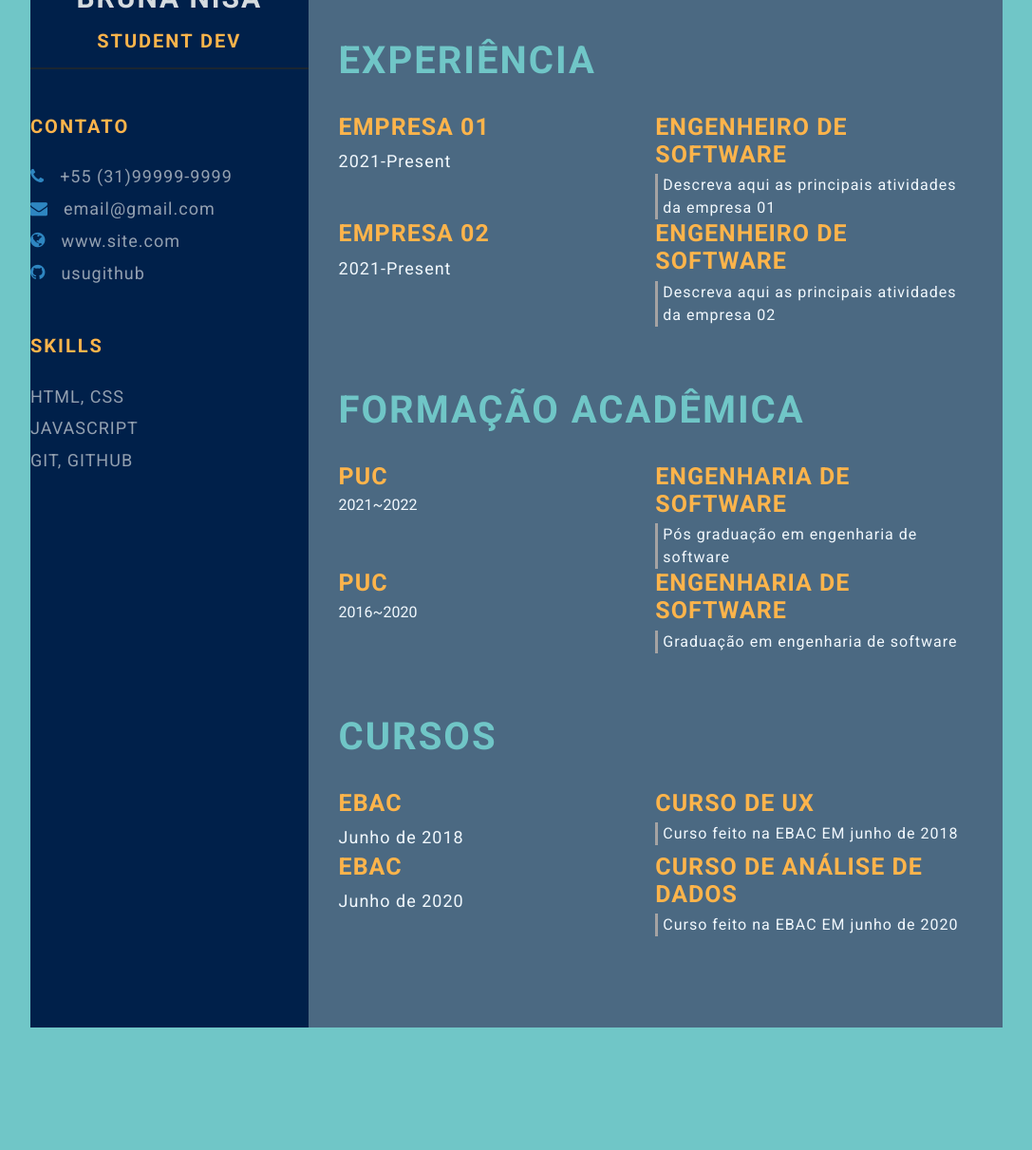
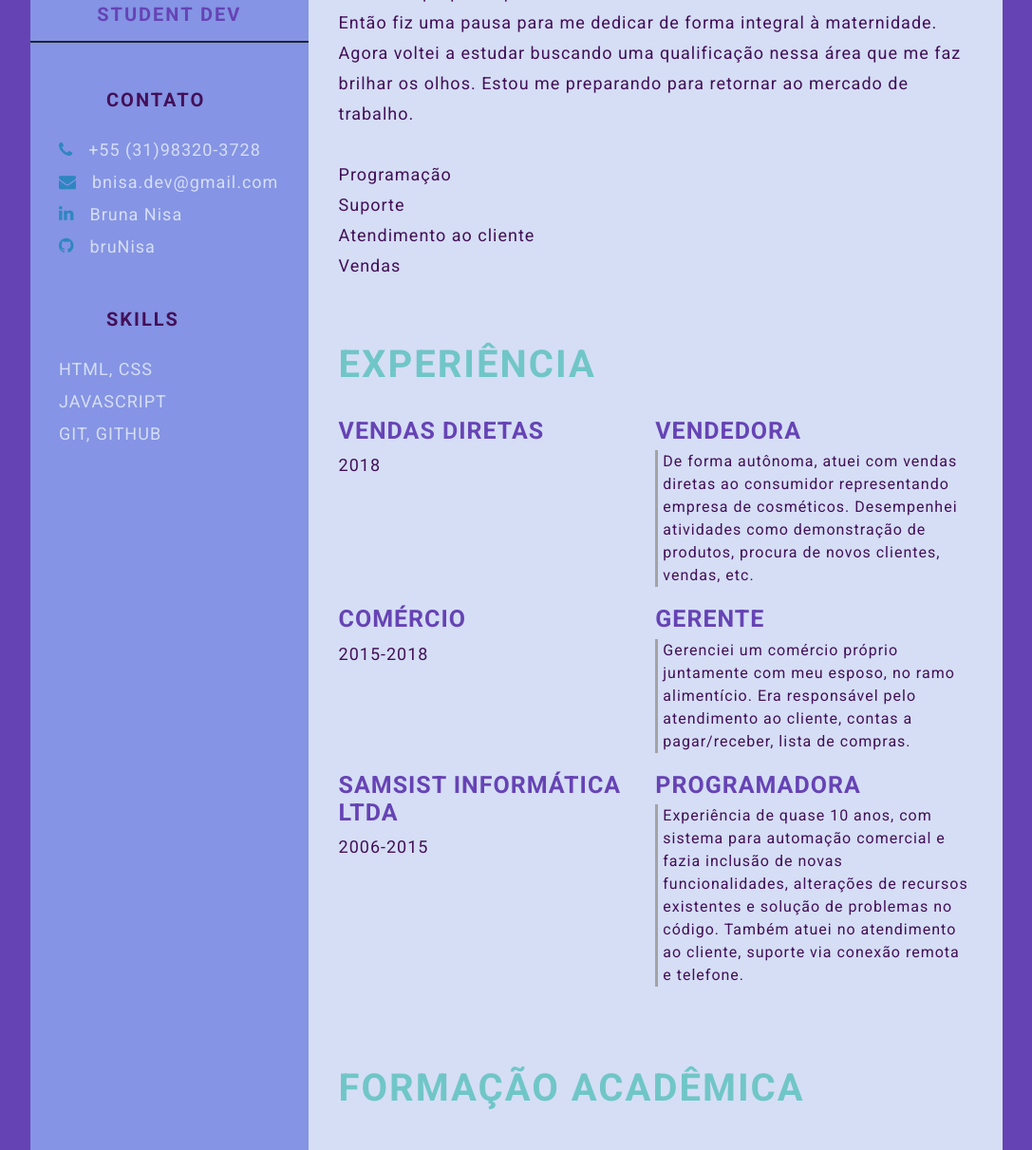
Before and after one commit to bruNisa/bruNisa.github.io, a plain HTML site: page index.html in a window 1280 px wide. Shown: the part 359-1570 px from the top of the page at 95% size, without its empty margins (96-1183 px from the left). Before the commit the page ends 1473 px from the top, so only its background shows below. Drawn offline with Linux system fonts and the light colour scheme.

Commit message:
feature: update info personal (#7)
Co-authored-by: bruNisa <bnisa.dev@hotmail.com>

```diff
--- a/index.html
+++ b/index.html
@@ -19,7 +19,6 @@
             href="https://cdnjs.cloudflare.com/ajax/libs/font-awesome/4.7.0/css/font-awesome.min.css">
 
         <!-- Custom CSS -->
-
         <link rel="stylesheet" href="style.css">
     </head>
 
@@ -35,10 +34,10 @@
                     <div class="contact-info">
                         <p class="left-title">Contato</p>
                         <ul>
-                            <li><i class="fa fa-phone"></i>+55 (31)99999-9999</li>
-                            <li><i class="fa fa-envelope"></i>email@gmail.com</li>
-                            <li><i class="fa fa-globe"></i>www.site.com</li>
-                            <li><i class="fa fa-github"></i>usugithub</li>
+                            <li><i class="fa fa-phone"></i><a class="link-redes" href="https://wa.me/+5531983203728?text=Olá, Bruna!">+55 (31)98320-3728</a></li>
+                            <li><i class="fa fa-envelope"></i><a class="link-redes" href="mailto:bnisa.dev@gmail.com">bnisa.dev@gmail.com</a></li>
+                            <li><i class="fa fa-linkedin"></i><a class="link-redes" href="https://www.linkedin.com/in/bruna-nisa-288161252/">Bruna Nisa</a></li>
+                            <li><i class="fa fa-github"></i><a class="link-redes" href="https://github.com/bruNisa">bruNisa</a></li>
                         </ul>
                     </div>
                     <div class="skills">
@@ -62,9 +61,15 @@
                     <section class="about gap">
                         <div class="right-title">Sobre Mim</div>
                         <p class="about-me-contents">
-                            <br>Olá sou a Bruna.<br>
-                            <br>Um pouco mais sobre o que faço
-                            <br>Quais são minhas competências
+                            <br>Olá, eu sou a Bruna.<br>
+                            <br>Trabalhei por quase 10 anos com programação e suporte ao cliente em uma empresa de sistemas. Após isso tive uma experência gerenciando um comércio próprio e posteriormente com vendas diretas.<br>
+                                Então fiz uma pausa para me dedicar de forma integral à maternidade. <br>Agora voltei a estudar buscando uma qualificação nessa área que me faz brilhar os
+                                olhos. Estou me preparando para retornar ao mercado de trabalho.
+                            <br><br>
+                                Programação<br>
+                                Suporte<br>
+                                Atendimento ao cliente<br>
+                                Vendas
                         </p>
                     </section>
 
@@ -72,24 +77,38 @@
                         <div class="right-title">Experiência</div>
                         <div class="experience-contents">
                             <div class="exp-left">
-                                <p class="exp-company-name">Empresa 01</p>
-                                <p class="exp-time-period">2021-Present</p>
+                                <p class="exp-company-name">Vendas diretas</p>
+                                <p class="exp-time-period">2018</p>
                             </div>
                             <div class="exp-right">
-                                <p class="exp-position">Engenheiro de software</p>
+                                <p class="exp-position">Vendedora</p>
                                 <p class="exp-desc">
-                                    Descreva aqui as principais atividades da empresa 01
-                                </p>
+                                    De forma autônoma, atuei com vendas diretas ao consumidor representando empresa de cosméticos.
+                                    Desempenhei atividades como demonstração de produtos, procura de novos clientes, vendas, etc.
+                                </p><br>
                             </div>
                             <div class="exp-left">
-                                <p class="exp-company-name">Empresa 02</p>
-                                <p class="exp-time-period">2021-Present</p>
+                                <p class="exp-company-name">Comércio</p>
+                                <p class="exp-time-period">2015-2018</p>
                             </div>
                             <div class="exp-right">
-                                <p class="exp-position">Engenheiro de software</p>
+                                <p class="exp-position">Gerente</p>
                                 <p class="exp-desc">
-                                    Descreva aqui as principais atividades da empresa 02
-                                </p>
+                                    Gerenciei um comércio próprio juntamente com meu esposo, no ramo alimentício. Era responsável
+                                    pelo atendimento ao cliente, contas a pagar/receber, lista de compras.
+                                </p><br>
+                            </div>
+                            <div class="exp-left">
+                                <p class="exp-company-name">Samsist Informática LTDA</p>
+                                <p class="exp-time-period">2006-2015</p>
+                            </div>
+                            <div class="exp-right">
+                                <p class="exp-position">Programadora</p>
+                                <p class="exp-desc">
+                                    Experiência de quase 10 anos, com sistema para automação comercial e fazia inclusão de novas
+                                    funcionalidades, alterações de recursos existentes e solução de problemas no código. Também
+                                    atuei no atendimento ao cliente, suporte via conexão remota e telefone.
+                                </p><br>
                             </div>
                         </div>
                     </section>
@@ -97,23 +116,13 @@
                         <div class="right-title">Formação acadêmica</div>
                         <div class="education-contents">
                             <div class="education-left">
-                                <p class="education-school-name">PUC</p>
-                                <p class="education-time-period">2021~2022</p>
+                                <p class="education-school-name"></p>
+                                <p class="education-time-period"></p>
                             </div>
                             <div class="education-right">
-                                <p class="education-subject">Engenharia de software</p>
+                                <p class="education-subject"></p>
                                 <p class="education-desc">
-                                    Pós graduação em engenharia de software
-                                </p>
-                            </div>
-                            <div class="education-left">
-                                <p class="education-school-name">PUC</p>
-                                <p class="education-time-period">2016~2020</p>
-                            </div>
-                            <div class="education-right">
-                                <p class="education-subject">Engenharia de software</p>
-                                <p class="education-desc">
-                                    Graduação em engenharia de software
+
                                 </p>
                             </div>
                         </div>
@@ -123,23 +132,43 @@
                         <div class="awards-contents">
                             <div class="awards-left">
                                 <p class="awards-company-name">EBAC</p>
-                                <P class="awards-time-period">Junho de 2018</P>
+                                <P class="awards-time-period">Outubro de 2022</P>
                             </div>
                             <div class="awards-right">
-                                <p class="awards-name">Curso de UX</p>
+                                <p class="awards-name">Engenheiro Front-end</p>
                                 <p class="awards-desc">
-                                    Curso feito na EBAC EM junho de 2018
-                                </p>
+                                    Curso profissionalizante em andamento, na EBAC iniciado em outubro de 2022
+                                </p><br>
                             </div>
                             <div class="awards-left">
                                 <p class="awards-company-name">EBAC</p>
-                                <P class="awards-time-period">Junho de 2020</P>
+                                <P class="awards-time-period">Outubro de 2022</P>
                             </div>
                             <div class="awards-right">
-                                <p class="awards-name">Curso de Análise de dados</p>
+                                <p class="awards-name">Introdução à programação</p>
                                 <p class="awards-desc">
-                                    Curso feito na EBAC EM junho de 2020
-                                </p>
+                                    Curso online feito na EBAC em outubro de 2022
+                                </p><br>
+                            </div>
+                            <div class="awards-left">
+                                <p class="awards-company-name">PUCRS Online</p>
+                                <P class="awards-time-period">Setembro 2022</P>
+                            </div>
+                            <div class="awards-right">
+                                <p class="awards-name">Aprender para liderar</p>
+                                <p class="awards-desc">
+                                    Curso feito na PUCRS Online em setembro de 2022
+                                </p><br>
+                            </div>
+                            <div class="awards-left">
+                                <p class="awards-company-name">PUCRS Online</p>
+                                <P class="awards-time-period">Setembro 2022</P>
+                            </div>
+                            <div class="awards-right">
+                                <p class="awards-name">Profissional Adaptável: inteligência emocional, finanças pessoais e liderança</p>
+                                <p class="awards-desc">
+                                    Curso feito na PUCRS Online em setembro de 2022
+                                </p><br>
                             </div>
                         </div>
                     </section>
--- a/style.css
+++ b/style.css
@@ -7,7 +7,7 @@
 }
 
 body {
-    background-color: #70c6c7;
+    background-color: #6643b5;
 }
 
 .resume-contents {
@@ -21,13 +21,13 @@ body {
 .left-section {
     grid-column: span 2;
     height: 100%;
-    background-color: #00204A;
+    background-color: #8594e4;
 }
 
 .right-section {
     grid-column: span 5;
     height: 100%;
-    background-color: #4B6982;
+    background-color: #d5def5;
     border-radius: 0px 60px 0px 0px;
 }
 
@@ -41,9 +41,11 @@ body {
 }
 
 .profile .profile-image {
-    width: 100%;
+    margin-left:30px;
+    margin-top: 30px;
+    width: 80%;
     border-radius: 50%;
-    border: 8px solid #1B2631;
+    border: 8px solid #6643b5;
 }
 
 .name {
@@ -57,7 +59,7 @@ body {
 }
 
 .profession {
-    color: #FDB44B;
+    color: #6643b5;
     font-size: 20px;
     text-transform: uppercase;
     text-align: center;
@@ -68,7 +70,7 @@ body {
 
 /* .contact-info { border-bottom: 2px solid #1B2631; } */
 .left-title {
-    color: #FDB44B;
+    color: #430f58;
     font-size: 20px;
     letter-spacing: 2px;
     text-transform: uppercase;
@@ -76,6 +78,7 @@ body {
     display: flex;
     align-items: center;
     padding-top: 3rem;
+    margin-left: 80px;
 }
 
 .contact-info ul {
@@ -87,9 +90,10 @@ body {
     padding: .4rem 0;
     display: flex;
     align-items: center;
-    color: #d6dbdfaf;
+    color: #d5def5;
     letter-spacing: 1px;
     font-size: 18px;
+    margin-left: 30px;
 }
 
 .contact-info ul li i,
@@ -99,24 +103,30 @@ body {
     color: #2E86C1;
 }
 
+.link-redes{
+    text-decoration: none;
+    color: #d5def5;
+}
+
 .skills ul {
     padding-top: 1.5rem;
 }
 .skills ul li p {
     padding: .4rem 0;
-    color: #d6dbdfaf;
+    color: #d5def5;
     font-size: 18px;
     letter-spacing: 1px;
     display: flex;
     align-items: center;
     text-transform: uppercase;
+    margin-left: 30px;
 }
 
 .referance-name {
     padding-top: 1.5rem;
     padding-bottom: .4rem;
     font-size: 18px;
-    color: #F9E79F;
+    color: #6643b5;
     letter-spacing: 1px;
     text-transform: uppercase;
 }
@@ -153,7 +163,7 @@ body {
     font-size: 18px;
     letter-spacing: 1px;
     line-height: 2rem;
-    color: #F1F8FD;
+    color: #430f58;
 }
 
 .experience-contents,
@@ -162,7 +172,7 @@ body {
     display: grid;
     grid-template-columns: repeat(2, 1fr);
     padding-bottom: 2rem;
-    color: #F1F8FD;
+    color: #6643b5;
 }
 
 .exp-company-name,
@@ -172,7 +182,7 @@ body {
     font-weight: bold;
     text-transform: uppercase;
     letter-spacing: 1px;
-    color: #FDB44B;
+    color: #6643b5;
     padding-bottom: .4rem;
 }
 
@@ -182,6 +192,7 @@ body {
     font-size: 18px;
     letter-spacing: 1px;
     line-height: 2rem;
+    color: #430f58;
 }
 
 .exp-position,
@@ -191,7 +202,7 @@ body {
     font-weight: bold;
     text-transform: uppercase;
     letter-spacing: 1px;
-    color: #FDB44B;
+    color: #6643b5;
     padding-bottom: .4rem;
 }
 
@@ -203,6 +214,7 @@ body {
     line-height: 1.5rem;
     border-left: 3px solid #a5a3a3;
     padding-left: 5px;
+    color: #430f58;
 }
 
 /* Media queries */
```
